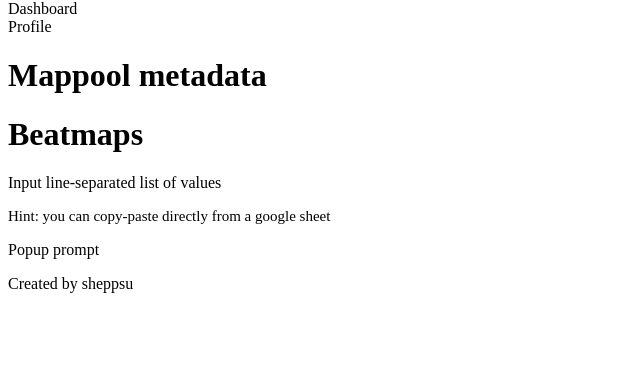
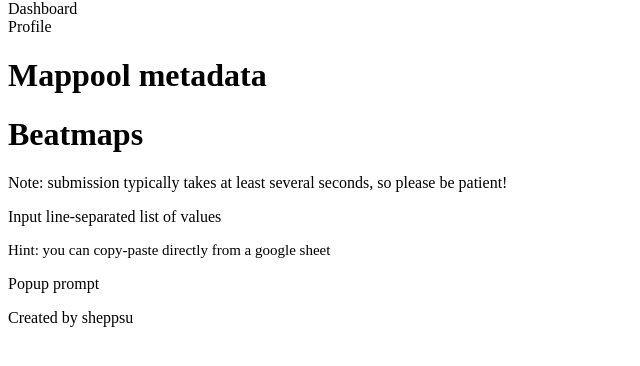
Before and after one commit to thekrowned/otdb, a Django app: template otdb/templates/database/mappool_form.html in a window 1280 px wide. Shown: the part 80-446 px from the top of the page, without its empty margins (0-640 px from the left). Run offline with Django 4.2, Linux system fonts and the light colour scheme; the template is opened without the code that fills it, so the values that code supplies are empty; some libraries are stand-ins or nearby versions.

Commit message:
add note about mappool submission

```diff
--- a/otdb/static/css/base.css
+++ b/otdb/static/css/base.css
@@ -250,6 +250,10 @@ footer {
     color: white;
 }
 
+.description.small {
+    font-size: 15px;
+}
+
 .hidden {
     display: none;
 }
--- a/otdb/templates/database/mappool_form.html
+++ b/otdb/templates/database/mappool_form.html
@@ -23,6 +23,7 @@
         <div class="input-container prevent-select" style="margin-top:20px;">
             <form-input id="submit" type="button" label="Submit mappool"></form-input>
         </div>
+        <p class="description small">Note: submission typically takes at least several seconds, so please be patient!</p>
     </div>
 </div>
 <div id="quick-add-container" class="hidden">
```
